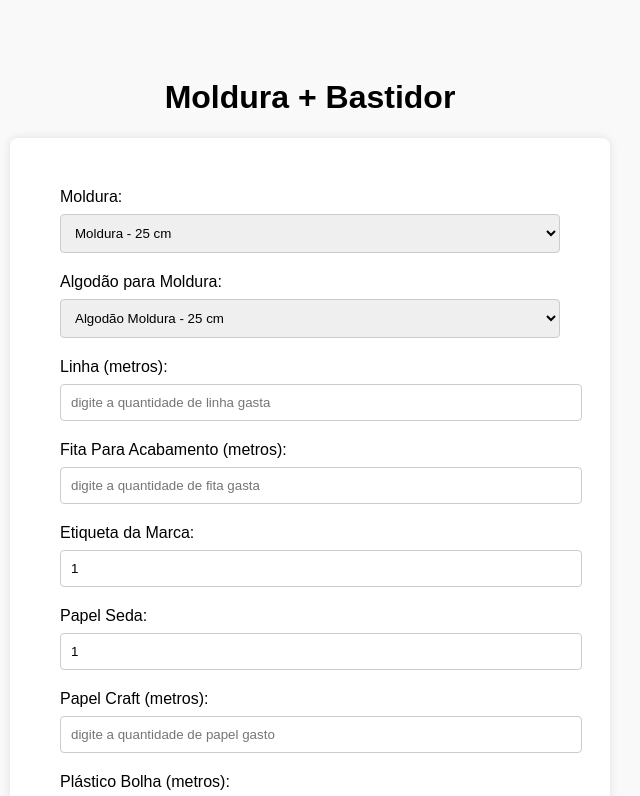
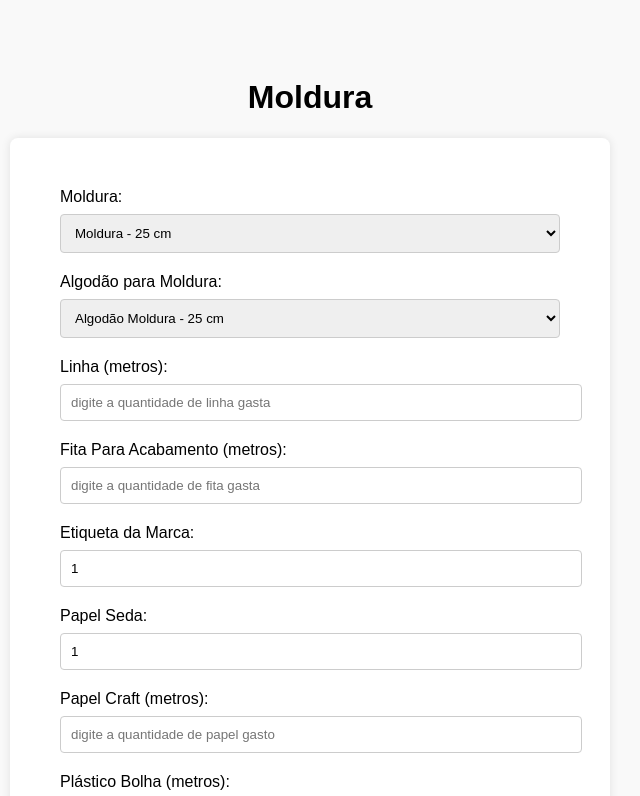
Before and after one commit to samuelhrs/bordado_moldura, a plain HTML site: page index.html in a window 1280 px wide. Shown: the top 796 px of the page, without its empty margins (330-970 px from the left). Drawn offline with Linux system fonts and the light colour scheme.

Commit message:
correção titulo

```diff
--- a/index.html
+++ b/index.html
@@ -3,7 +3,7 @@
 <head>
     <meta charset="UTF-8">
     <meta name="viewport" content="width=device-width, initial-scale=1.0">
-    <title>Moldura + Bastidor</title>
+    <title>Moldura</title>
     <link rel="shortcut icon" href="embroidery.png" type="image/x-icon">
     <style>
         body {
@@ -61,7 +61,7 @@
 </head>
 <body>
 
-<h1>Moldura + Bastidor</h1>
+<h1>Moldura</h1>
 <form>
     <label for="tipo">Moldura:</label>
     <select id="moldura" required>
```
